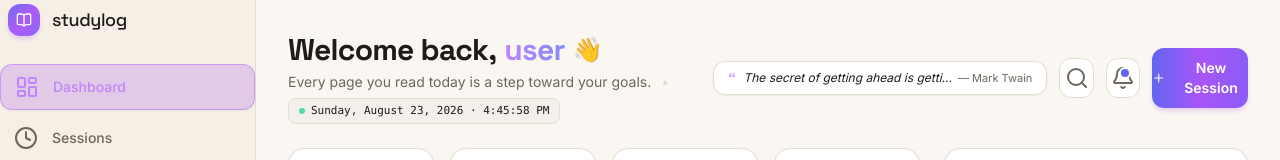
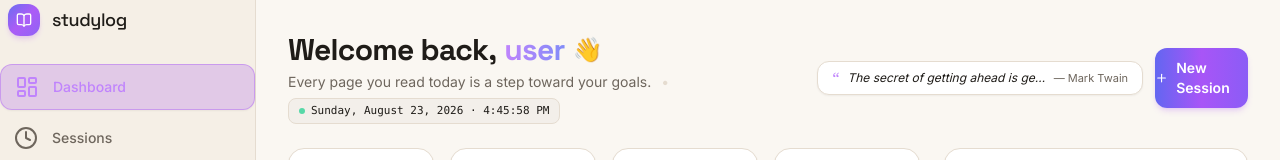
Before and after one commit to mishrayashjay/studylog, a Next.js app: page /dashboard in a window 1280 px wide. Shown: the top 160 px of the page. Built offline with nearby package versions, Linux system fonts and the light colour scheme; no server answers.

Commit message:
feat(dashboard): remove search & bell header icons and link + New Session button to Focus Timer

```diff
--- a/src/app/dashboard/page.tsx
+++ b/src/app/dashboard/page.tsx
@@ -10,8 +10,6 @@ import {
   Activity,
   ChevronDown,
   Plus,
-  Search,
-  Bell,
   Target,
   Layers,
   Code,
@@ -503,32 +501,14 @@ export default function DashboardOverviewPage() {
             </div>
           </div>
 
-          {/* Search Button */}
+          {/* + New Session Gradient Link Button (Navigates to Focus Timer) */}
           <Link
-            href="/dashboard/history"
-            className="w-10 h-10 rounded-xl bg-theme-card border border-theme-border flex items-center justify-center text-theme-muted hover:text-theme-text hover:bg-theme-subtle transition-colors"
-            title="Search sessions and notes"
-          >
-            <Search className="h-4.5 w-4.5" />
-          </Link>
-
-          {/* Notification Bell */}
-          <button
-            className="w-10 h-10 rounded-xl bg-theme-card border border-theme-border flex items-center justify-center text-theme-muted hover:text-theme-text hover:bg-theme-subtle transition-colors relative"
-            title="Notifications"
-          >
-            <Bell className="h-4.5 w-4.5" />
-            <span className="absolute top-2.5 right-2.5 w-2 h-2 rounded-full bg-indigo-500 ring-2 ring-theme-card" />
-          </button>
-
-          {/* + New Session Gradient Button */}
-          <button
-            onClick={() => setIsNewSessionModalOpen(true)}
+            href="/dashboard/timer"
             className="flex items-center gap-2 px-4.5 py-2.5 rounded-xl bg-gradient-to-r from-indigo-500 via-purple-500 to-violet-500 hover:opacity-95 text-white font-semibold text-sm shadow-md shadow-purple-500/20 active:scale-[0.98] transition-all"
           >
             <Plus className="h-4 w-4" />
             <span>New Session</span>
-          </button>
+          </Link>
         </div>
       </div>
 
```
